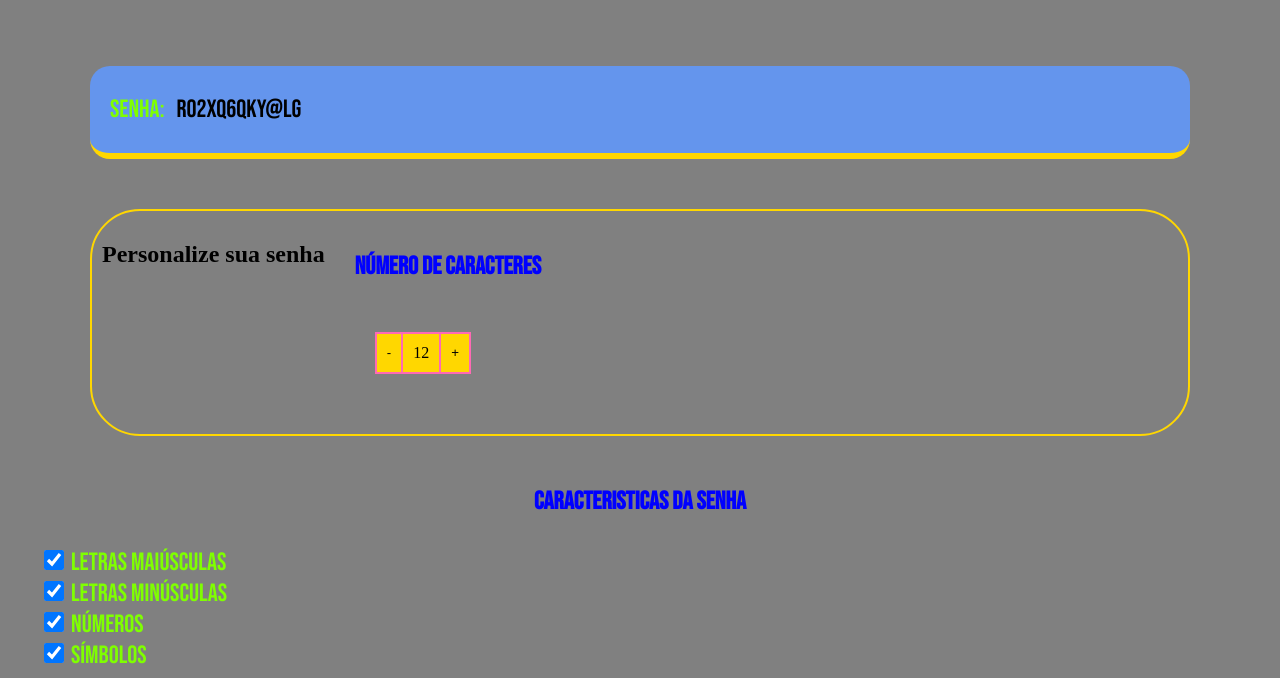
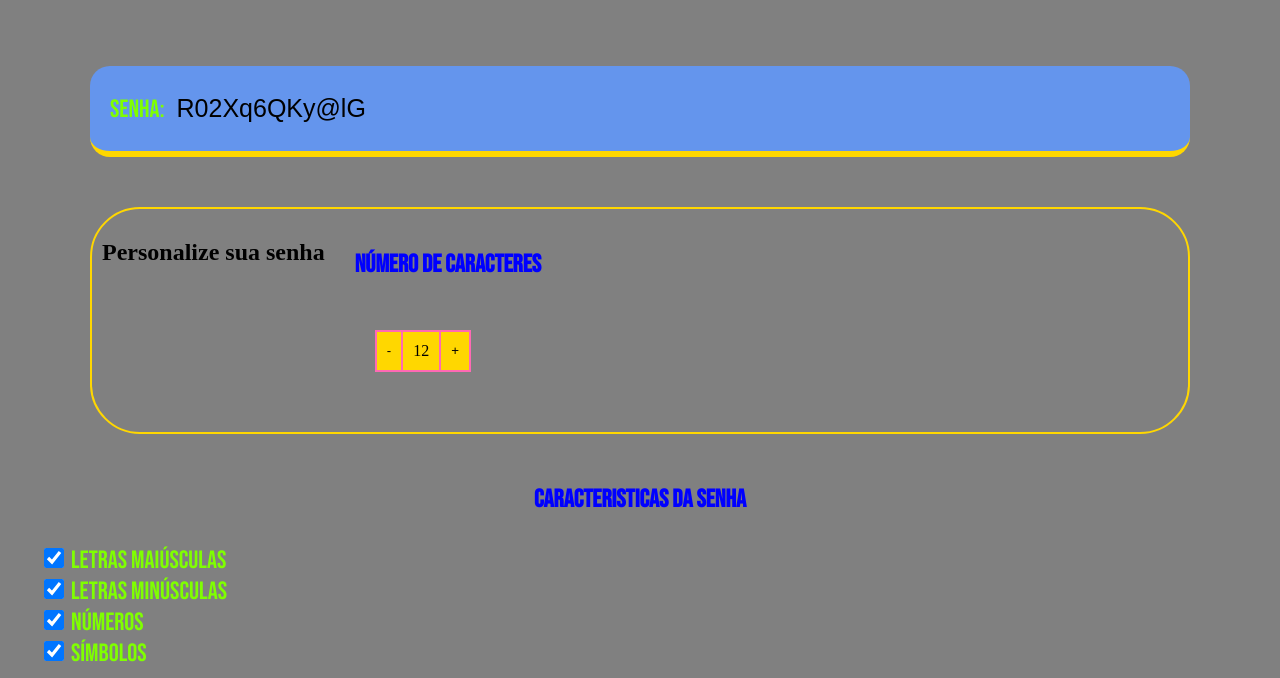
Before and after one commit to Sebqstin/gerador-de-senha, a plain HTML site: page index.html in a window 1280 px wide. Shown: the part 122-800 px from the top of the page. Drawn offline with Linux system fonts and the light colour scheme.

Commit message:
dasdasad

```diff
--- a/style.css
+++ b/style.css
@@ -28,7 +28,6 @@ body {
     background-color: var(--azul-claro);
     padding: 8px;
     width: 300px;
-    font-family: var(--fonte-titulo);
     border: none;
     font-size: 25px;
 }
```
